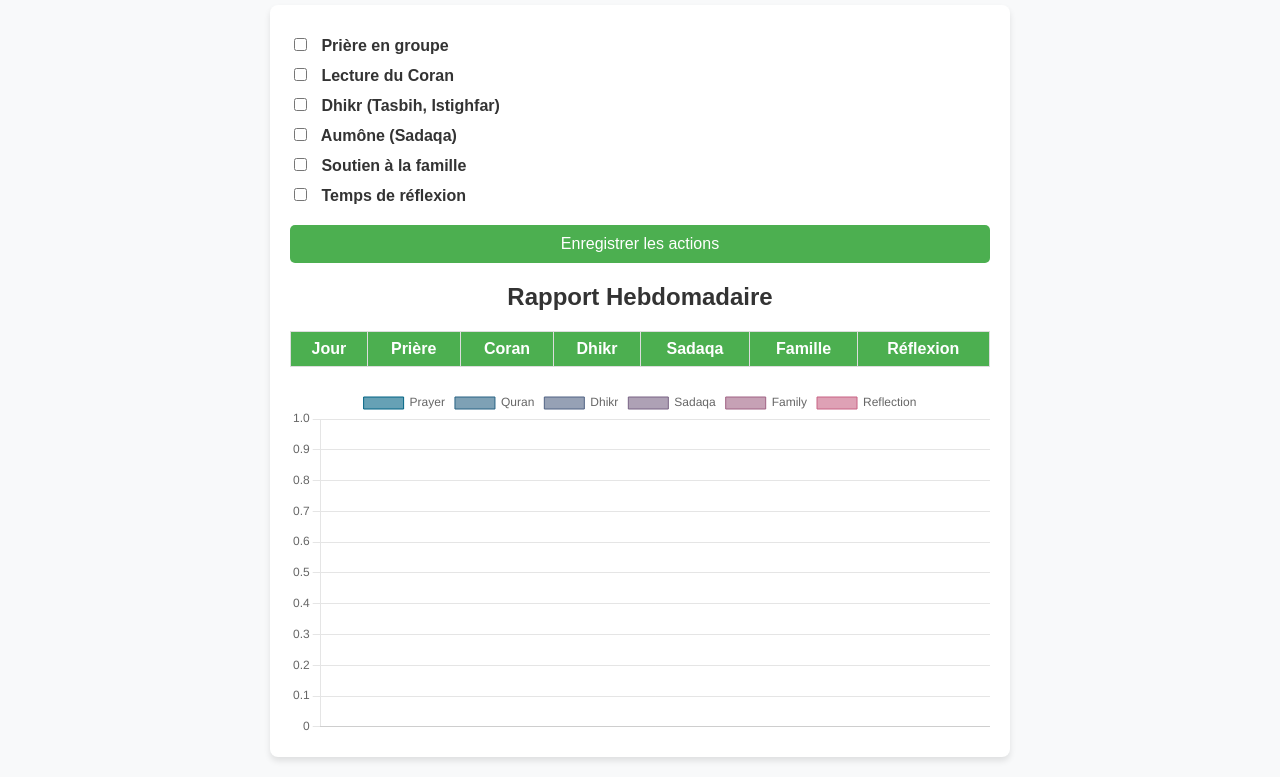
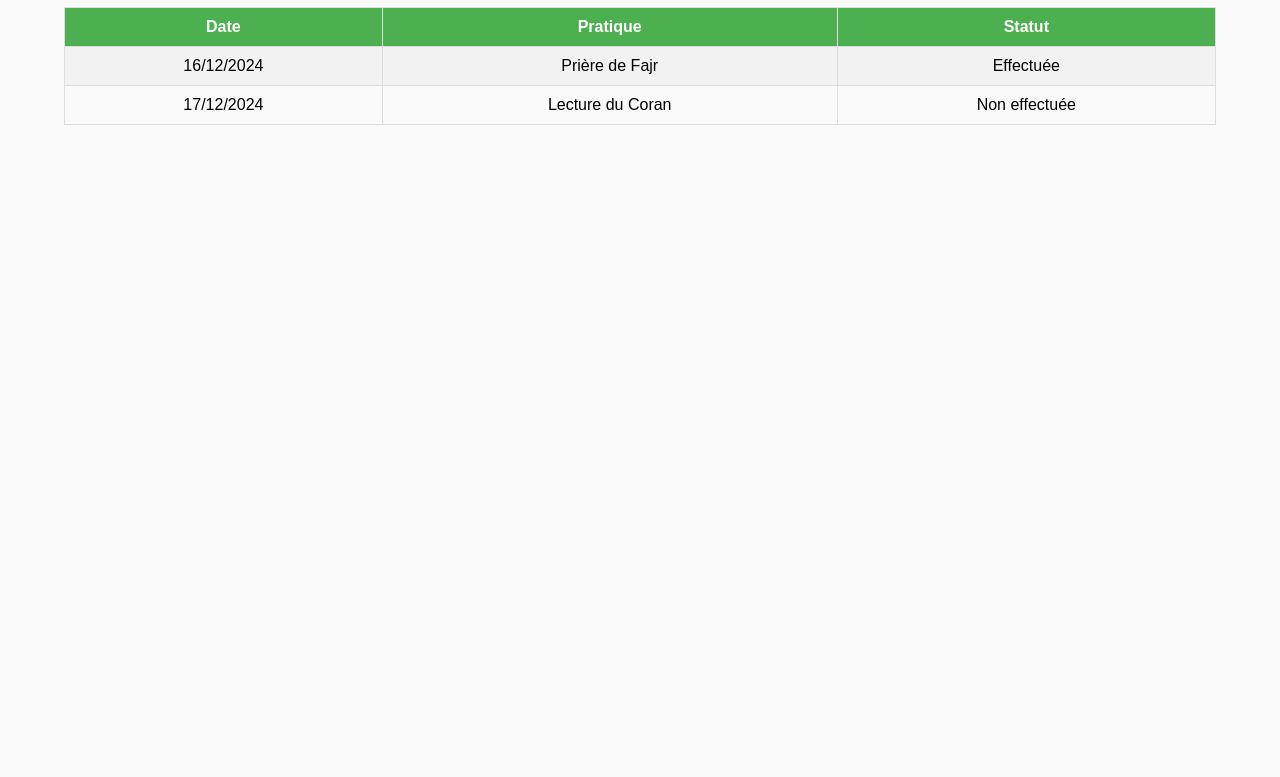
Before and after one commit to Haris692/Suivi_Spirituel, a plain HTML site: page index.html in a window 1280 px wide. Shown: the part 73-850 px from the top of the page. After the commit the page ends 800 px from the top, so only its background shows below. Drawn offline with nearby package versions, Linux system fonts and the light colour scheme.

Commit message:
Update index.html

```diff
--- a/index.html
+++ b/index.html
@@ -3,189 +3,92 @@
 <head>
   <meta charset="UTF-8">
   <meta name="viewport" content="width=device-width, initial-scale=1.0">
-    <title>Suivi Spirituel Amélioré</title>
-    <script src="https://cdn.jsdelivr.net/npm/chart.js"></script> <!-- Chart.js CDN -->
+  <title>Suivi Spirituel</title>
   <style>
+    /* Style général */
     body {
       font-family: Arial, sans-serif;
-            background-color: #f8f9fa;
       margin: 0;
       padding: 0;
-            color: #333;
-        }
-        h1, h2 {
-            text-align: center;
-            margin-top: 20px;
+      background-color: #f9f9f9;
     }
     .container {
       width: 90%;
-            max-width: 700px;
       margin: 0 auto;
-            background: #fff;
-            box-shadow: 0px 4px 6px rgba(0, 0, 0, 0.1);
-            padding: 20px;
-            border-radius: 8px;
-            margin-bottom: 20px;
+      max-width: 1200px;
     }
-        label {
-            display: block;
-            margin-top: 10px;
-            font-weight: bold;
-        }
-        input[type="checkbox"] {
-            margin-right: 10px;
-        }
-        .button {
-            display: block;
-            background: #4CAF50;
-            color: white;
+    h1 {
       text-align: center;
-            padding: 10px 0;
-            margin-top: 20px;
-            border-radius: 5px;
-            cursor: pointer;
-            text-decoration: none;
-        }
-        .button:hover {
-            background: #45a049;
+      color: #333;
     }
     table {
       width: 100%;
       border-collapse: collapse;
-            margin-top: 10px;
+      margin-bottom: 20px;
     }
     th, td {
       border: 1px solid #ddd;
-            padding: 8px;
+      padding: 10px;
       text-align: center;
     }
     th {
       background-color: #4CAF50;
       color: white;
     }
-        canvas {
-            margin-top: 20px;
+    tr:nth-child(even) {
+      background-color: #f2f2f2;
+    }
+
+    /* Media query pour les tablettes */
+    @media (max-width: 768px) {
+      th, td {
+        font-size: 14px;
+        padding: 8px;
+      }
+    }
+
+    /* Media query pour les mobiles */
+    @media (max-width: 480px) {
+      table, th, td {
+        display: block;
+        width: 100%;
+      }
+      th {
+        text-align: left;
+      }
+      td {
+        text-align: left;
+        padding: 8px;
+      }
+      td::before {
+        content: attr(data-label);
+        font-weight: bold;
+        display: inline-block;
+        width: 50%;
+      }
     }
   </style>
 </head>
 <body>
-    <h1>Suivi Spirituel Amélioré</h1>
   <div class="container">
-        <form id="dailyForm">
-            <label><input type="checkbox" name="prayer" value="1"> Prière en groupe</label>
-            <label><input type="checkbox" name="quran" value="1"> Lecture du Coran</label>
-            <label><input type="checkbox" name="dhikr" value="1"> Dhikr (Tasbih, Istighfar)</label>
-            <label><input type="checkbox" name="sadaqa" value="1"> Aumône (Sadaqa)</label>
-            <label><input type="checkbox" name="family" value="1"> Soutien à la famille</label>
-            <label><input type="checkbox" name="reflection" value="1"> Temps de réflexion</label>
-            <a href="#" class="button" id="submitButton">Enregistrer les actions</a>
-        </form>
-
-        <h2>Rapport Hebdomadaire</h2>
-        <table id="reportTable">
-            <thead>
+    <h1>Suivi Spirituel</h1>
+    <table>
       <tr>
-                    <th>Jour</th>
-                    <th>Prière</th>
-                    <th>Coran</th>
-                    <th>Dhikr</th>
-                    <th>Sadaqa</th>
-                    <th>Famille</th>
-                    <th>Réflexion</th>
+        <th>Date</th>
+        <th>Pratique</th>
+        <th>Statut</th>
       </tr>
-            </thead>
-            <tbody></tbody>
+      <tr>
+        <td data-label="Date">16/12/2024</td>
+        <td data-label="Pratique">Prière de Fajr</td>
+        <td data-label="Statut">Effectuée</td>
+      </tr>
+      <tr>
+        <td data-label="Date">17/12/2024</td>
+        <td data-label="Pratique">Lecture du Coran</td>
+        <td data-label="Statut">Non effectuée</td>
+      </tr>
     </table>
-
-        <canvas id="chart"></canvas>
   </div>
-
-    <script>
-        const form = document.getElementById("dailyForm");
-        const submitButton = document.getElementById("submitButton");
-        const reportTable = document.querySelector("#reportTable tbody");
-
-        let weeklyData = JSON.parse(localStorage.getItem("weeklyData")) || [];
-
-        // Sauvegarder les actions
-        submitButton.addEventListener("click", (e) => {
-            e.preventDefault();
-
-            const today = new Date();
-            const formattedDate = today.toLocaleDateString("fr-FR", { weekday: 'long' });
-
-            const formData = {
-                jour: formattedDate,
-                prayer: form.elements['prayer'].checked ? 1 : 0,
-                quran: form.elements['quran'].checked ? 1 : 0,
-                dhikr: form.elements['dhikr'].checked ? 1 : 0,
-                sadaqa: form.elements['sadaqa'].checked ? 1 : 0,
-                family: form.elements['family'].checked ? 1 : 0,
-                reflection: form.elements['reflection'].checked ? 1 : 0,
-            };
-
-            weeklyData.push(formData);
-            localStorage.setItem("weeklyData", JSON.stringify(weeklyData));
-
-            updateTable();
-            updateChart();
-            form.reset();
-        });
-
-        // Mettre à jour le tableau des rapports
-        function updateTable() {
-            reportTable.innerHTML = "";
-            weeklyData.forEach((data) => {
-                const row = `
-                    <tr>
-                        <td>${data.jour}</td>
-                        <td>${data.prayer ? "✔" : "-"}</td>
-                        <td>${data.quran ? "✔" : "-"}</td>
-                        <td>${data.dhikr ? "✔" : "-"}</td>
-                        <td>${data.sadaqa ? "✔" : "-"}</td>
-                        <td>${data.family ? "✔" : "-"}</td>
-                        <td>${data.reflection ? "✔" : "-"}</td>
-                    </tr>
-                `;
-                reportTable.insertAdjacentHTML("beforeend", row);
-            });
-        }
-
-        // Créer et mettre à jour le graphique
-        const ctx = document.getElementById('chart').getContext('2d');
-        let chart;
-
-        function updateChart() {
-            const labels = weeklyData.map(item => item.jour);
-            const dataPoints = ["prayer", "quran", "dhikr", "sadaqa", "family", "reflection"];
-            const datasets = dataPoints.map((point, index) => ({
-                label: point.charAt(0).toUpperCase() + point.slice(1),
-                data: weeklyData.map(item => item[point]),
-                backgroundColor: `rgba(${index * 40}, 99, 132, 0.6)`,
-                borderColor: `rgba(${index * 40}, 99, 132, 1)`,
-                borderWidth: 1
-            }));
-
-            if (chart) chart.destroy();
-
-            chart = new Chart(ctx, {
-                type: 'bar',
-                data: {
-                    labels: labels,
-                    datasets: datasets
-                },
-                options: {
-                    responsive: true,
-                    scales: {
-                        y: { beginAtZero: true }
-                    }
-                }
-            });
-        }
-
-        // Initialiser le tableau et le graphique
-        updateTable();
-        updateChart();
-    </script>
 </body>
 </html>
```
Lines whose indentation alone changed are shown as unchanged.
